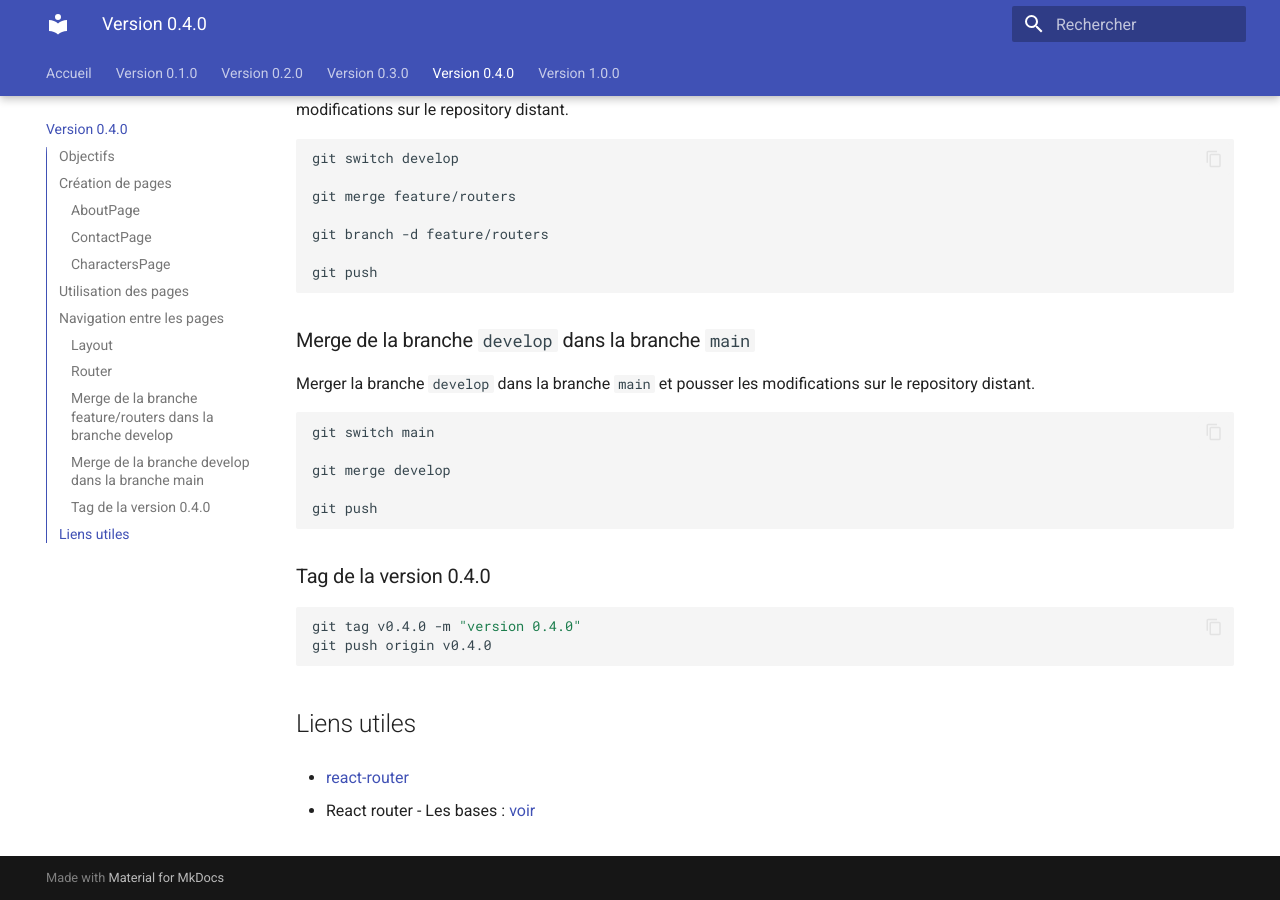
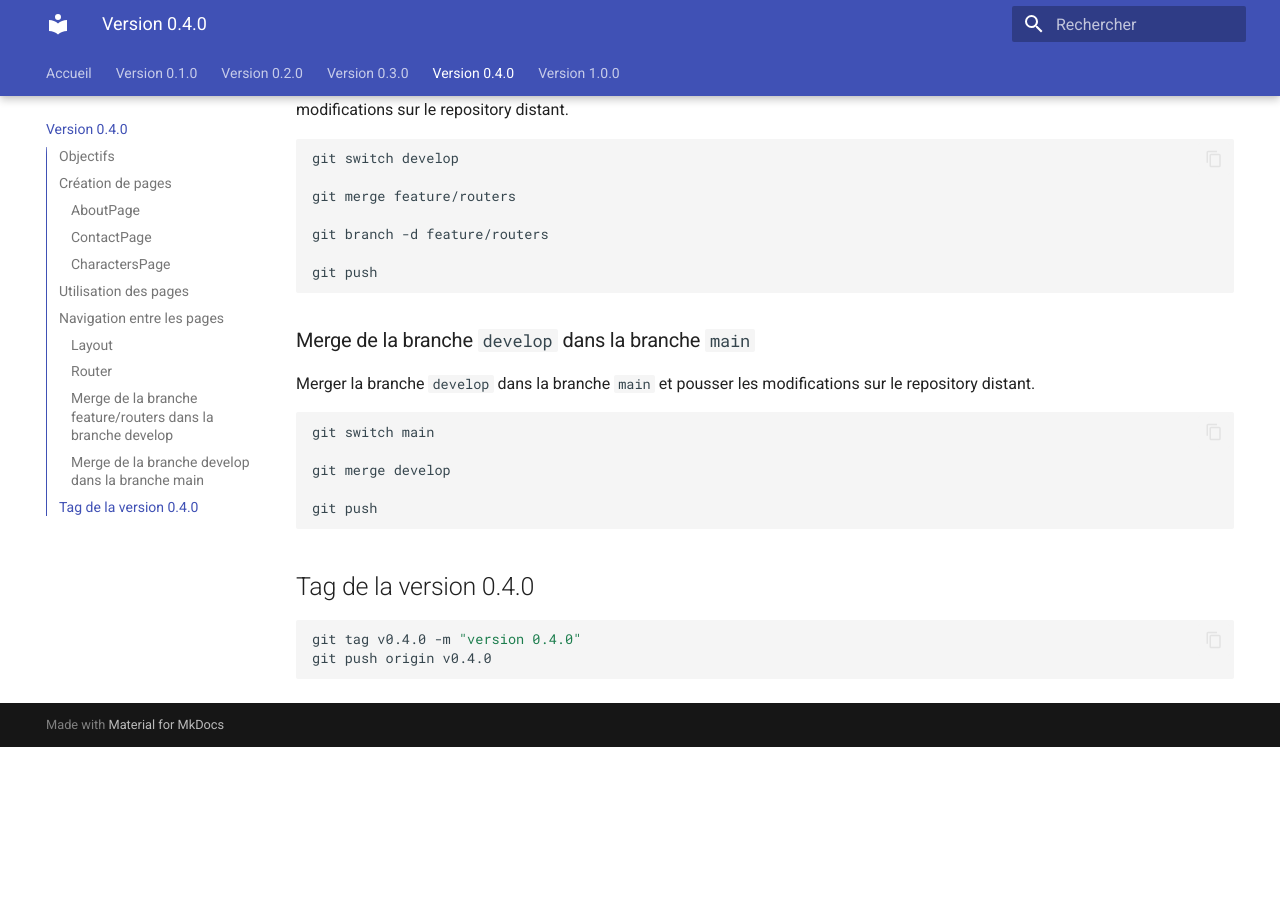
Before and after one commit to but-sd/guide-marvel-app, an MkDocs documentation site: the page built from docs/version-0.4.0.md, in a window 1280 px wide and 900 px high, scrolled down 7889 px. Built offline with MkDocs 1.6.1 and Material for MkDocs 9.7.7, drawn with Linux system fonts in a browser that asks for light colours; after the commit the page ends 8636 px from its top, so only the background shows below that.

Commit message:
rework version 0.4.0

````diff
--- a/docs/version-0.4.0.md
+++ b/docs/version-0.4.0.md
@@ -461,14 +461,9 @@ git merge develop
 git push
 ```
 
-### Tag de la version 0.4.0
+## Tag de la version 0.4.0
 
 ```bash
 git tag v0.4.0 -m "version 0.4.0"
 git push origin v0.4.0
 ```
-## Liens utiles
-
-- [react-router](https://reactrouter.com){target=_blank}
-
-- React router - Les bases : [voir](https://but-sd.github.io/guide-react/react-router/){target=_blank}
````
